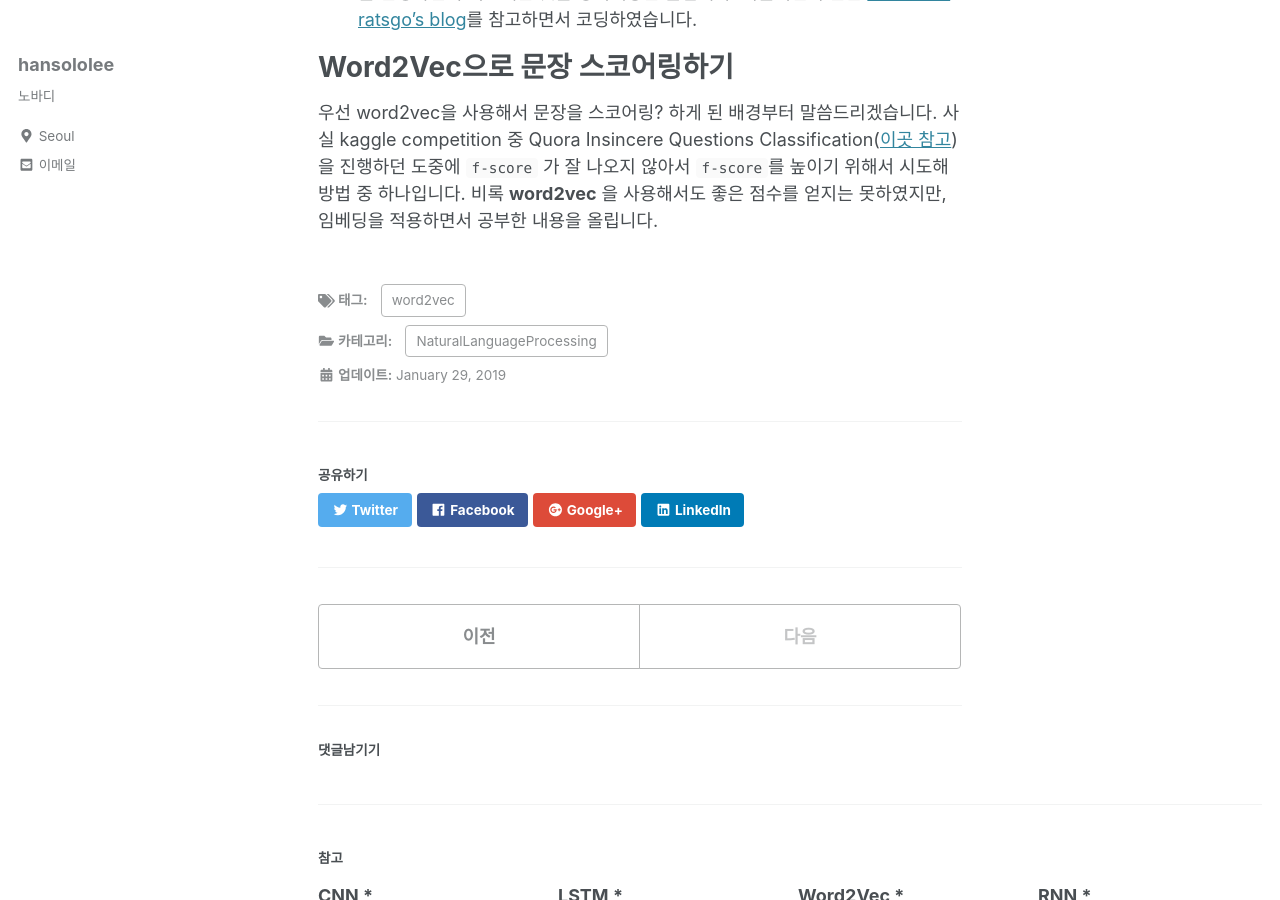
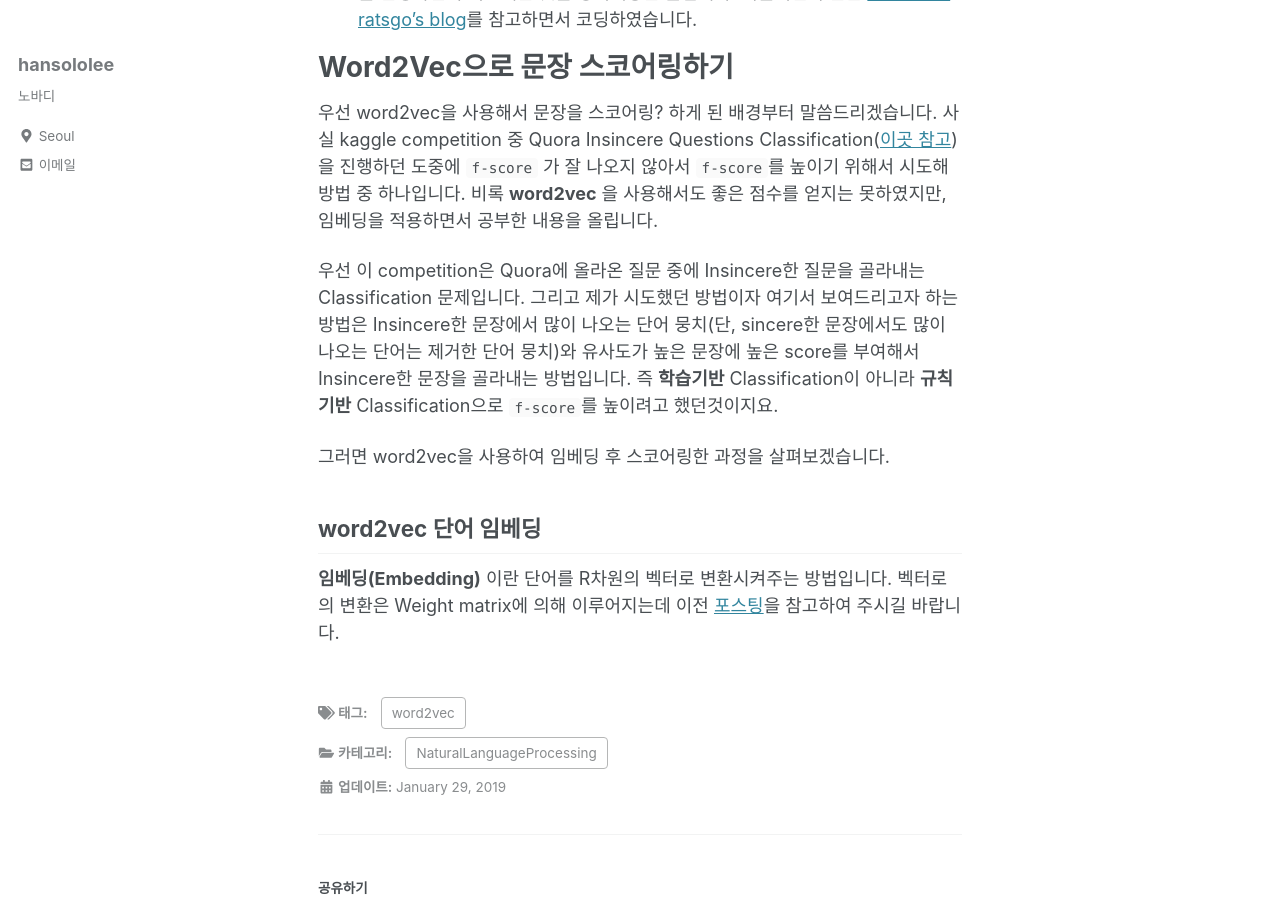
Before and after one commit to arisongha/hansololee.github.io, a Jekyll site: the page built from _posts/2019-01-29-word2vec_withcode.md, in a window 1280 px wide and 900 px high, scrolled down 293 px. Built offline with Jekyll 4.4.1, drawn with Linux system fonts in a browser that asks for light colours; cached includes are drawn as plain includes; nearby versions of some CDN libraries.

Commit message:
Update 2019-01-29-word2vec_withcode.md

```diff
--- a/_posts/2019-01-29-word2vec_withcode.md
+++ b/_posts/2019-01-29-word2vec_withcode.md
@@ -14,3 +14,12 @@ categories:
 # Word2Vec으로 문장 스코어링하기
 
 우선 word2vec을 사용해서 문장을 스코어링? 하게 된 배경부터 말씀드리겠습니다. 사실 kaggle competition 중 Quora Insincere Questions Classification(<a href="https://github.com/hansololee/data-science-school/tree/master/project/quora_insincere_questions_classification">이곳 참고</a>)을 진행하던 도중에 `f-score` 가 잘 나오지 않아서 `f-score`를 높이기 위해서 시도해 방법 중 하나입니다. 비록 **word2vec** 을 사용해서도 좋은 점수를 얻지는 못하였지만, 임베딩을 적용하면서 공부한 내용을 올립니다.
+
+우선 이 competition은 Quora에 올라온 질문 중에 Insincere한 질문을 골라내는 Classification 문제입니다.
+그리고 제가 시도했던 방법이자 여기서 보여드리고자 하는 방법은 Insincere한 문장에서 많이 나오는 단어 뭉치(단, sincere한 문장에서도 많이 나오는 단어는 제거한 단어 뭉치)와 유사도가 높은 문장에 높은 score를 부여해서 Insincere한 문장을 골라내는 방법입니다. 즉 **학습기반** Classification이 아니라 **규칙기반** Classification으로 `f-score`를 높이려고 했던것이지요.
+
+그러면 word2vec을 사용하여 임베딩 후 스코어링한 과정을 살펴보겠습니다.
+
+## word2vec 단어 임베딩
+
+**임베딩(Embedding)** 이란 단어를 R차원의 벡터로 변환시켜주는 방법입니다. 벡터로의 변환은 Weight matrix에 의해 이루어지는데 이전 <a href="https://hansololee.github.io/naturallanguageprocessing/word2vec/">포스팅</a>을 참고하여 주시길 바랍니다.
```
